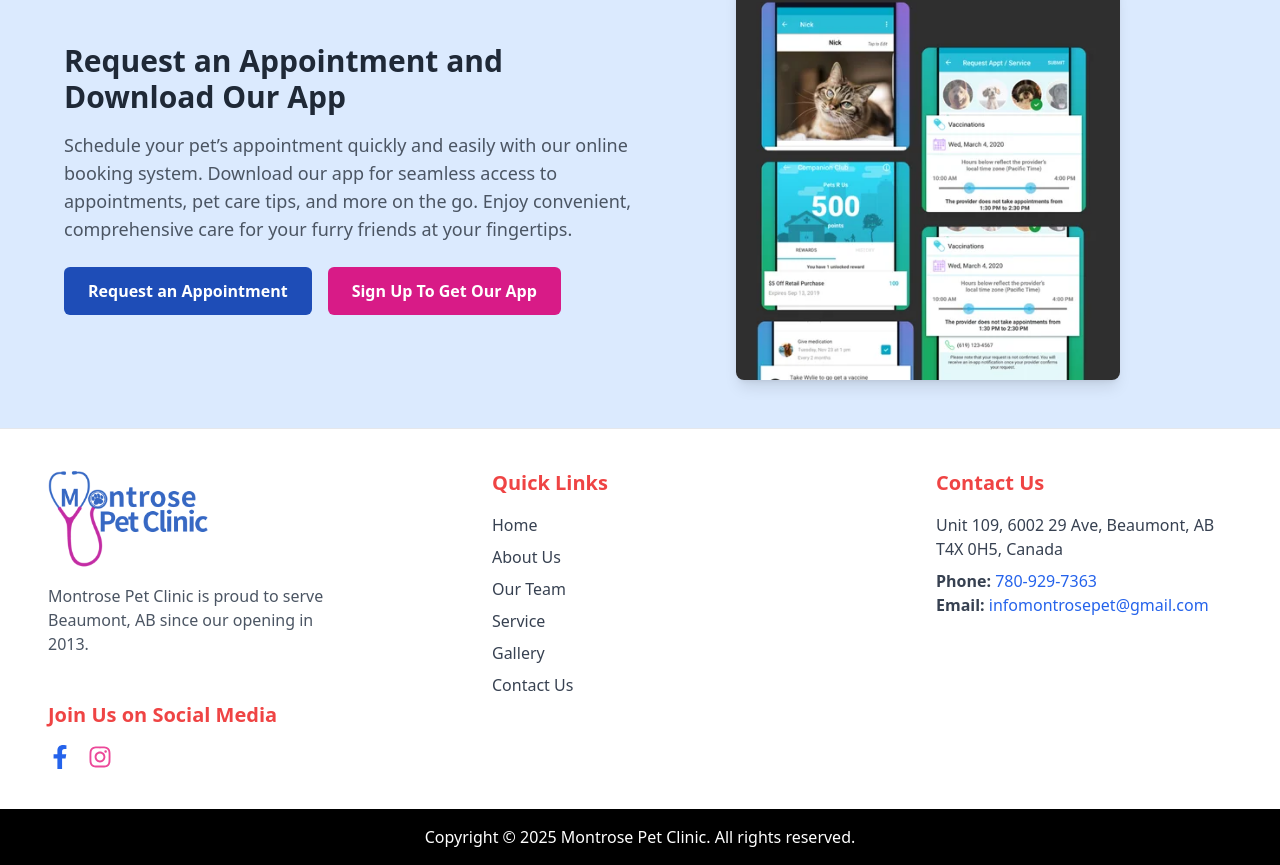
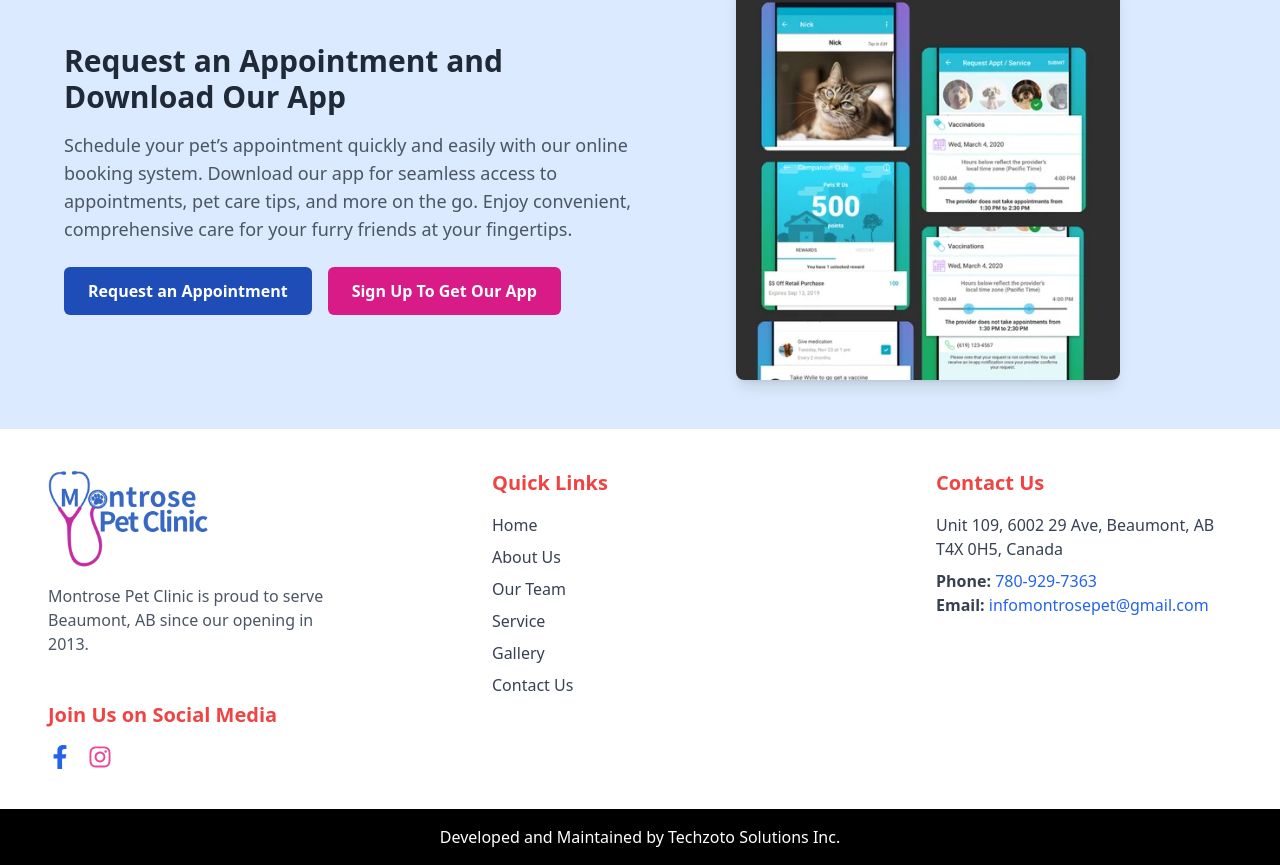
Before and after one commit to amansgith/montrose-pet-clinic, a Next.js app: page / in a window 1280 px wide. Shown: the part 3795-4660 px from the top of the page. Built offline with nearby package versions, Linux system fonts and the light colour scheme.

Commit message:
change footer brand name

```diff
--- a/src/components/Footer.jsx
+++ b/src/components/Footer.jsx
@@ -93,7 +93,7 @@ const Footer = () => {
       {/* Bottom Footer */}
       <div className="bg-black text-white text-center py-4 mt-10">
         <p className="text-sm md:text-base">
-          Copyright © {new Date().getFullYear()} Montrose Pet Clinic. All rights reserved.
+          Developed and Maintained by Techzoto Solutions Inc.
         </p>
       </div>
     </footer>
```
